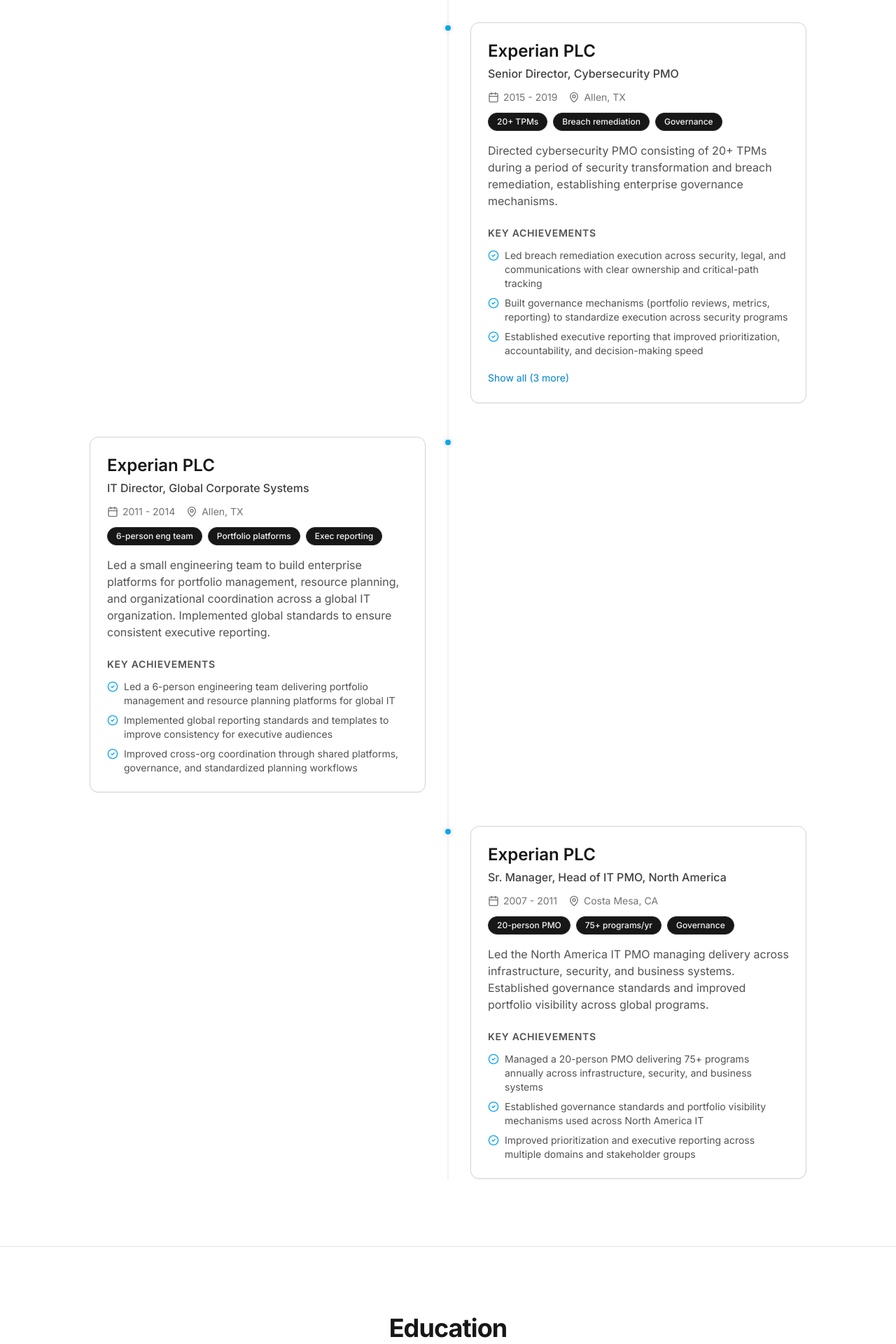
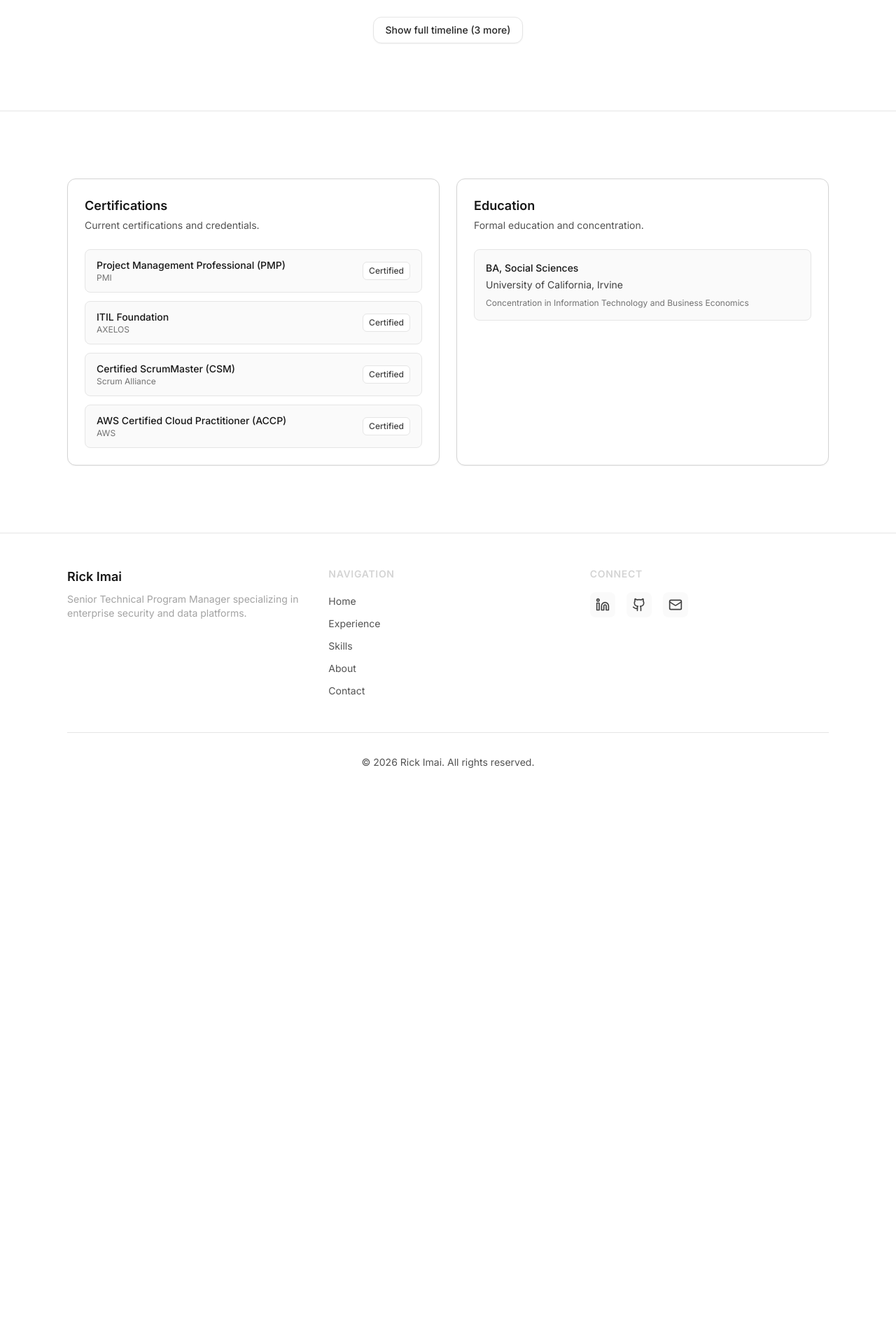
Before and after one commit to Rickimai/rickimai-site, a Next.js app: page /experience in a window 1280 px wide. Shown: the part 2280-4200 px from the top of the page at 70% size. After the commit the page ends 3427 px from the top, so only its background shows below. Built offline with nearby package versions, Linux system fonts and the light colour scheme.

Commit message:
added certs and made certs and education side by side

```diff
--- a/src/app/experience/page.tsx
+++ b/src/app/experience/page.tsx
@@ -1,12 +1,34 @@
 import { Metadata } from "next";
 import { Building2, Briefcase } from "lucide-react";
 import ExperienceTimeline from "../../components/ExperienceTimeline";
+import ExperienceTimelineExpandable from "../../components/ExperienceTimelineExpandable";
+
 
 export const metadata: Metadata = {
   title: "Experience | Rick Imai",
   description:
     "Professional experience spanning 20+ years in technical program management at AWS, Amazon Stores FinTech, Charles Schwab, and Experian.",
 };
+
+const certifications = [
+  {
+    name: "Project Management Professional (PMP)",
+    issuer: "PMI",
+  },
+  {
+    name: "ITIL Foundation",
+    issuer: "AXELOS",
+  },
+  {
+    name: "Certified ScrumMaster (CSM)",
+    issuer: "Scrum Alliance",
+  },
+  {
+    name: "AWS Certified Cloud Practitioner (ACCP)",
+    issuer: "AWS",
+  },
+];
+
 
 const experiences = [
   {
@@ -112,6 +134,38 @@ const experiences = [
     ],
   },
 ];
+function CertificationsSection() {
+  if (!certifications.length) return null;
+  return (
+    <section className="section-padding border-t border-neutral-200">
+      <div className="container-custom">
+        <h2 className="heading-2 text-center text-neutral-900">
+          Certifications
+        </h2>
+
+        <div className="mx-auto mt-10 grid max-w-3xl gap-4 sm:grid-cols-2">
+          {certifications.map((c) => (
+            <div
+              key={`${c.name}-${c.issuer}`}
+              className="card flex items-center justify-between"
+            >
+              <div>
+                <div className="text-sm font-medium text-neutral-900">
+                  {c.name}
+                </div>
+                <div className="text-xs text-neutral-500">{c.issuer}</div>
+              </div>
+
+              <div className="rounded-md border border-neutral-200 bg-neutral-50 px-2 py-1 text-xs font-medium text-neutral-700">
+                Certified
+              </div>
+            </div>
+          ))}
+        </div>
+      </div>
+    </section>
+  );
+}
 
 export default function ExperiencePage() {
   return (
@@ -133,47 +187,72 @@ export default function ExperiencePage() {
           </div>
         </div>
       </section>
-
       {/* Timeline Section */}
       <section className="section-padding">
         <div className="container-custom">
           <div className="relative">
             {/* Timeline line */}
-            <div className="absolute left-0 top-0 hidden h-full w-px bg-neutral-200 md:left-1/2 md:block md:-translate-x-1/2" />
+              {/* spine */}
+              <div className="absolute left-0 top-0 hidden h-[calc(100%-4rem)] w-px bg-neutral-200 md:left-1/2 md:block md:-translate-x-1/2" />
+            <ExperienceTimelineExpandable experiences={experiences} initialCount={3} />
+          </div>
+        </div>
+      </section>
+      {/* Credentials Section */}
+      <section className="section-padding border-t border-neutral-200">
+        <div className="container-custom">
+          <div className="grid gap-6 lg:grid-cols-2">
+            {/* Certifications */}
+            <div className="card">
+              <h2 className="text-lg font-semibold text-neutral-900">
+                Certifications
+              </h2>
+              <p className="mt-1 text-sm text-neutral-600">
+                Current certifications and credentials.
+              </p>
 
-            <ExperienceTimeline experiences={experiences} />
+              <div className="mt-6 grid gap-3">
+                {certifications.map((c) => (
+                  <div
+                    key={`${c.name}-${c.issuer}`}
+                    className="flex items-center justify-between rounded-lg border border-neutral-200 bg-neutral-50 px-4 py-3"
+                  >
+                    <div>
+                      <div className="text-sm font-medium text-neutral-900">
+                        {c.name}
+                      </div>
+                      <div className="text-xs text-neutral-500">{c.issuer}</div>
+                    </div>
+                    <span className="rounded-md border border-neutral-200 bg-white px-2 py-1 text-xs font-medium text-neutral-700">
+                      Certified
+                    </span>
+                  </div>
+                ))}
+              </div>
+            </div>
+            {/* Education */}
+            <div className="card">
+              <h2 className="text-lg font-semibold text-neutral-900">Education</h2>
+              <p className="mt-1 text-sm text-neutral-600">
+                Formal education and concentration.
+              </p>
+
+              <div className="mt-6 rounded-lg border border-neutral-200 bg-neutral-50 p-4">
+                <div className="text-sm font-medium text-neutral-900">
+                  BA, Social Sciences
+                </div>
+                <div className="mt-1 text-sm text-neutral-700">
+                  University of California, Irvine
+                </div>
+                <div className="mt-2 text-xs text-neutral-500">
+                  Concentration in Information Technology and Business Economics
+                </div>
+              </div>
+            </div>
           </div>
         </div>
       </section>
 
-      {/* Education Section */}
-      <section className="section-padding border-t border-neutral-200">
-        <div className="container-custom">
-          <h2 className="heading-2 text-center text-neutral-900">
-            Education
-          </h2>
-
-          <div className="mx-auto mt-12 max-w-md">
-            <div className="card text-center">
-              <div className="mb-4 inline-flex rounded-lg bg-neutral-100 p-3 text-primary-600">
-                <Building2 className="h-6 w-6" />
-              </div>
-
-              <h3 className="heading-3 text-neutral-900">
-                BA, Social Sciences
-              </h3>
-
-              <p className="mt-1 text-neutral-700">
-                University of California, Irvine
-              </p>
-
-              <p className="mt-2 text-sm text-neutral-500">
-                Concentration in Information Technology and Business Economics
-              </p>
-            </div>
-          </div>
-        </div>
-      </section>
     </>
   );
 }
--- /dev/null
+++ b/src/components/ExperienceTimelineExpandable.tsx
@@ -0,0 +1,50 @@
+"use client";
+
+import { useMemo, useState } from "react";
+import ExperienceTimeline from "./ExperienceTimeline";
+
+type Experience = {
+  company: string;
+  role?: string;
+  period?: string;
+  location?: string;
+  current?: boolean;
+  description?: string;
+  achievements?: string[];
+  badges?: string[];
+};
+
+export default function ExperienceTimelineExpandable({
+  experiences,
+  initialCount = 3,
+}: {
+  experiences: Experience[];
+  initialCount?: number;
+}) {
+  const [expanded, setExpanded] = useState(false);
+
+  const visible = useMemo(() => {
+    if (expanded) return experiences;
+    return experiences.slice(0, initialCount);
+  }, [expanded, experiences, initialCount]);
+
+  const hiddenCount = Math.max(0, experiences.length - visible.length);
+
+  return (
+    <div>
+      <ExperienceTimeline experiences={visible} />
+
+      {experiences.length > initialCount && (
+        <div className="mt-10 flex justify-center">
+          <button
+            type="button"
+            onClick={() => setExpanded((v) => !v)}
+            className="rounded-xl border border-neutral-200 bg-white px-4 py-2 text-sm font-medium text-neutral-800 shadow-sm hover:bg-neutral-50"
+          >
+            {expanded ? "Show less" : `Show full timeline (${hiddenCount} more)`}
+          </button>
+        </div>
+      )}
+    </div>
+  );
+}
```
